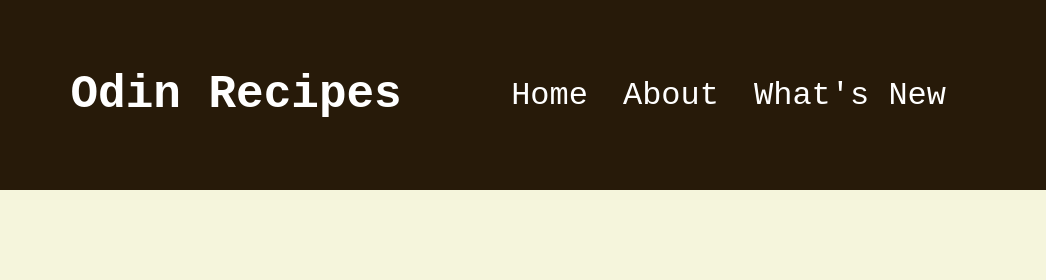
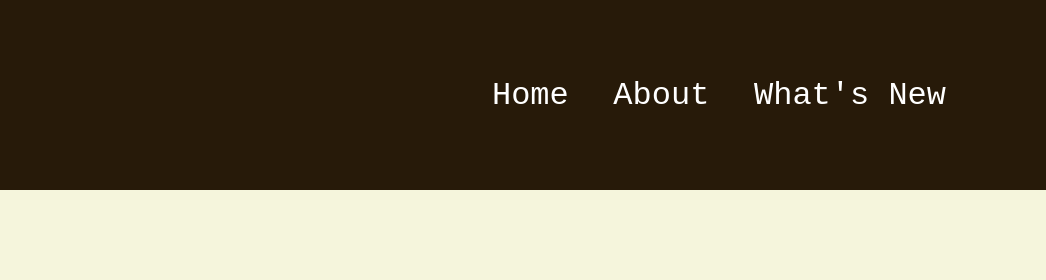
Before and after one commit to amrahje/odin-recipes, a plain HTML site: page index.html in a window 1280 px wide. Shown: the top 280 px of the page, 234-1280 px from the left. Drawn offline with Linux system fonts and the light colour scheme.

```diff
--- a/index.html
+++ b/index.html
@@ -13,7 +13,6 @@
     <!-- header -->
     <header class="header">
         <img src="/recipes/images/odin-recipes-logo.png" alt="Odin Recipes Logo" class="logo">
-        <h1 class="name">Odin Recipes</h1>
 
         <nav class="navbar">
             <a href="" class="nav">Home</a>
--- a/styles.css
+++ b/styles.css
@@ -1,19 +1,20 @@
-*{
+* {
     margin: 0;
     padding: 0;
     font-family: 'Courier New', Courier, monospace;
     box-sizing: border-box;
 }
 
-body{
+body {
     background-color: beige;
     display: flex;
     align-items: center;
     justify-content: center;
     min-height: 100vh;
-    min-width: 100vw;
+    min-width: 100%;
 }
-.header{
+
+.header {
     position: absolute;
     top: 0;
     left: 0;
@@ -25,21 +26,15 @@ body{
     z-index: 100;
     background-color: rgb(39, 26, 9);
 }
-.logo{
+
+.logo {
     width: 130px;
     height: auto;
     border-radius: 50px;
 }
-h1{
-    font-size: 46px;
-    color: #fff;
-    text-align: center;
-    font-weight: 1200;
-}
-.navbar{
-    display: flex;
-}
-.navbar a{
+
+
+.navbar a {
     font-size: 32px;
     color: #fff;
     text-decoration: none;
```
Lines whose indentation alone changed are shown as unchanged.
